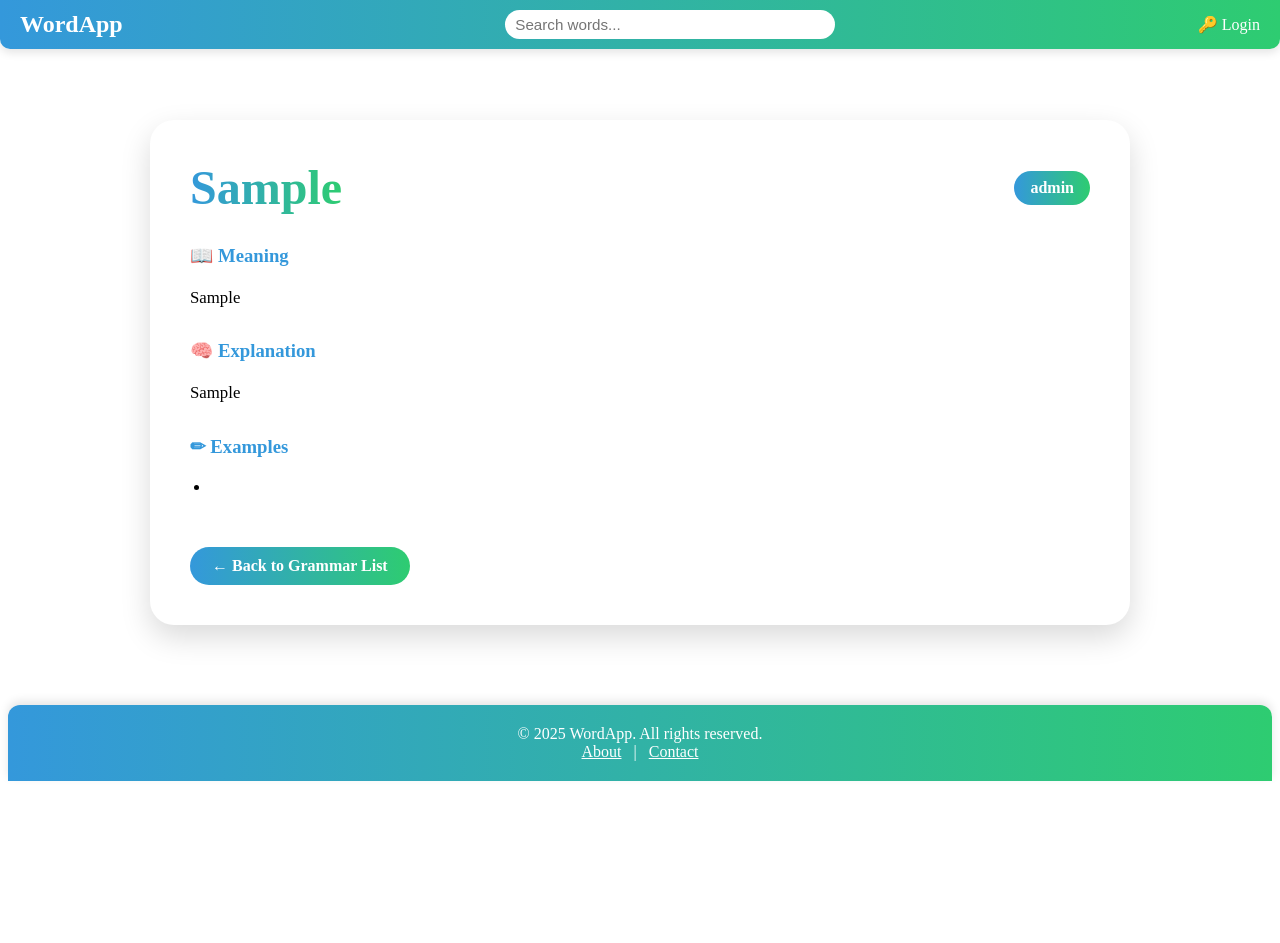
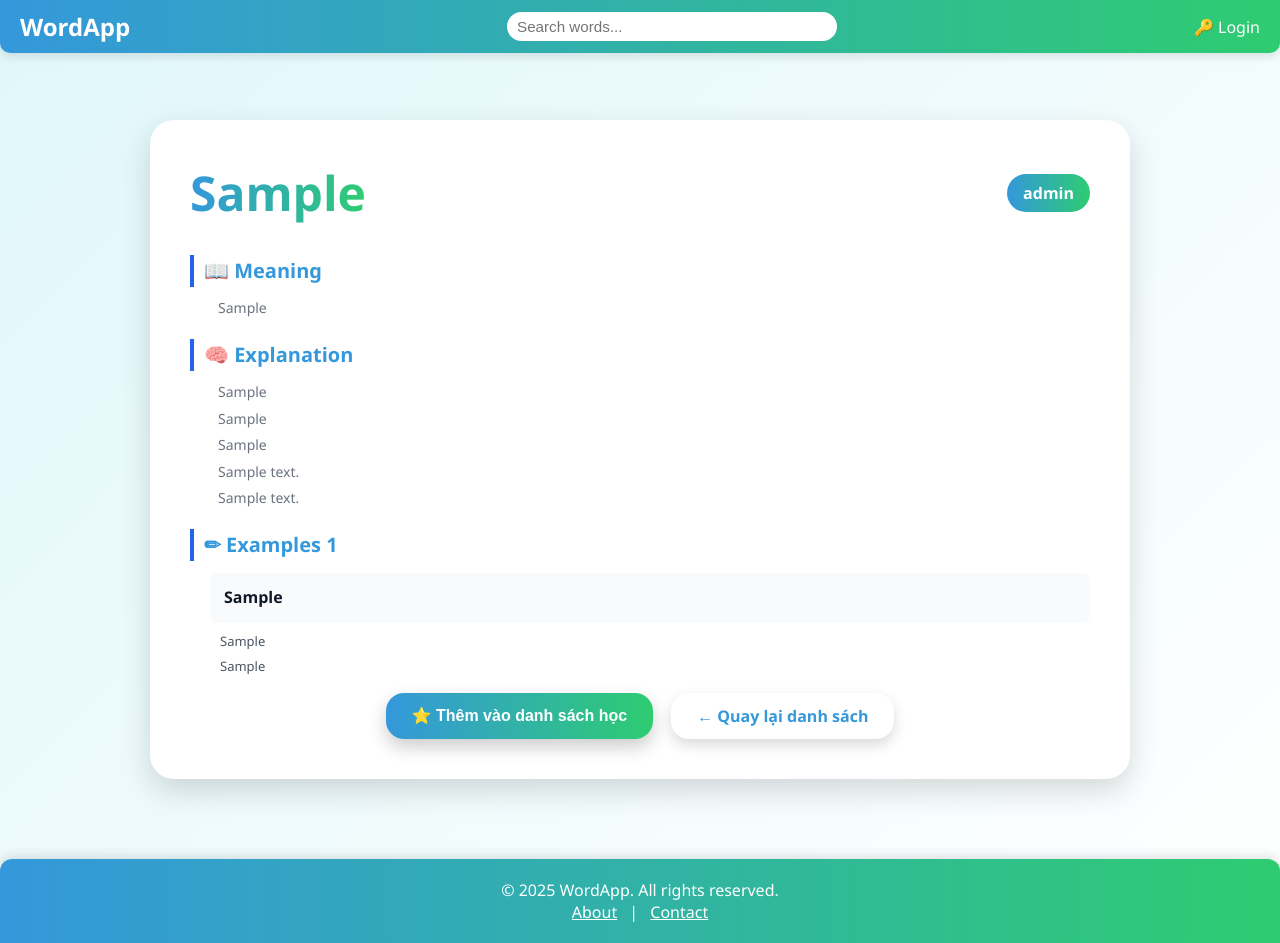
Before and after one commit to xuanthinh2612/japanese_learning_tool, a Flask app: page /grammar/1 in a window 1280 px wide. Before the commit the page ends 781 px from the top, so only its background shows below. Run offline with Flask 3, Linux system fonts and the light colour scheme; tables that the repository leaves empty hold one stand-in row (values such as "Sample post").

Commit message:
update003

```diff
--- a/controllers/home.py
+++ b/controllers/home.py
@@ -3,6 +3,7 @@
 from models import Article, Word, WordOccurrence, LearningItem
 from flask import g, session
 from models import User
+from services import run_import
 
 
 @app.before_request
@@ -18,6 +19,11 @@
 
 @app.route("/top-words")
 def top_words():
+    # run_import(
+    # kanji_file="data/kanji.json",
+    # vocab_file="data/vocab.json",
+    # grammar_file="data/grammar.json")
+
     words_data = []
     for w, freq, word_id in (
         db.session.query(
--- a/static/css/grammar.css
+++ b/static/css/grammar.css
@@ -1,9 +1,44 @@
+/* ===================== */
+/* General Styles        */
+/* ===================== */
+body {
+    font-family: 'Segoe UI', Tahoma, Geneva, Verdana, sans-serif;
+    margin: 0;
+    padding: 0;
+    background: linear-gradient(135deg, #e0f7fa, #ffffff);
+    color: #333;
+    overflow-x: hidden;
+
+    min-height: 100vh;
+    display: flex;
+    flex-direction: column;
+}
+
+/* ===================== */
+/* Header                */
+/* ===================== */
+h1 {
+    text-align: center;
+    margin-top: 80px;
+    font-size: 2.8rem;
+    background: linear-gradient(90deg, #3498db, #2ecc71);
+    -webkit-background-clip: text;
+    -webkit-text-fill-color: transparent;
+    font-weight: 800;
+    text-shadow: 2px 2px 6px rgba(0,0,0,0.1);
+}
+
 /* ===================== */
 /* Grammar List          */
 /* ===================== */
 
 .grammar-container {
-    grid-template-columns: repeat(5, 1fr);
+    display: grid;
+    grid-template-columns: repeat(3, 1fr); /* ✅ 5 cột desktop */
+    gap: 24px;
+    max-width: 1400px;
+    margin: 50px auto 90px;
+    padding: 0 20px;
 }
 
 .grammar-card {
@@ -46,6 +81,7 @@
     padding: 40px;
     border-radius: 24px;
     box-shadow: 0 12px 30px rgba(0,0,0,0.15);
+    font-family: "Segoe UI", "Hiragino Kaku Gothic ProN", sans-serif;
 }
 
 .grammar-header {
@@ -71,47 +107,114 @@
     font-weight: 700;
 }
 
+/* ==============================
+   SECTION
+============================== */
+
 .grammar-section {
     margin-bottom: 28px;
+    margin: 4px 0;
+    color: #374151;
+    line-height: 1.6;
 }
 
 .grammar-section h3 {
     margin-bottom: 10px;
     color: #3498db;
+    font-size: 20px;
+    font-weight: 600;
+    border-left: 4px solid #2563eb;
+    padding-left: 10px;
 }
 
 .grammar-section p {
+    padding: 0px 28px;
     font-size: 1.05rem;
     line-height: 1.7;
+    margin: 4px 0;
+    color: #374151;
+    line-height: 1.6;
+
 }
 
+/* Explanation nhỏ hơn */
+.grammar-section p {
+    font-size: 14px;
+    color: #6b7280;
+}
+
+/* ==============================
+   EXAMPLES
+============================== */
+
 .grammar-examples {
+    list-style: none;
     padding-left: 20px;
+    margin-top: 12px;
 }
 
 .grammar-examples li {
+    background: #f9fafb;
+    border-radius: 8px;
+    padding: 12px 14px;
     margin-bottom: 8px;
     line-height: 1.6;
 }
 
+/* Câu ví dụ chính */
+.grammar-examples li b {
+    font-size: 16px;
+    font-weight: 600;
+    color: #111827;
+}
+
+/* Translation, furigana nhỏ hơn */
+.grammar-examples p {
+    font-size: 13px;
+    padding: 0px 10px;
+    color: #4b5563;
+    margin-top: 2px;
+}
+
 /* ===================== */
-/* Back Button           */
+/* Pagination            */
 /* ===================== */
+.pagination {
+    display: flex;
+    justify-content: center;
+    align-items: center;
+    gap: 10px;
+    margin: 30px 0 80px;
+    flex-wrap: wrap;
+}
 
-.back-btn {
-    display: inline-block;
-    margin-top: 20px;
-    padding: 10px 22px;
-    border-radius: 20px;
+.pagination a,
+.pagination span {
+    padding: 7px 12px;
+    border-radius: 10px;
+    text-decoration: none;
+    font-weight: 600;
+    background: #fff;
+    color: #3498db;
+    box-shadow: 0 4px 10px rgba(0,0,0,0.15);
+    transition: all 0.3s ease;
+}
+
+.pagination a:hover {
+    transform: translateY(-2px);
     background: linear-gradient(90deg, #3498db, #2ecc71);
     color: #fff;
-    font-weight: 600;
-    text-decoration: none;
-    transition: transform 0.3s ease;
 }
 
-.back-btn:hover {
-    transform: translateY(-3px);
+.pagination .current {
+    background: linear-gradient(90deg, #3498db, #2ecc71);
+    color: #fff;
+}
+
+.pagination .dots {
+    background: none;
+    box-shadow: none;
+    color: #777;
 }
 
 /* ===================== */
--- a/static/css/style-base.css
+++ b/static/css/style-base.css
@@ -66,6 +66,13 @@
     border-radius: 12px;
 }
 
+/* ===================== */
+/* Main Styles           */
+/* ===================== */
+/* main {
+    flex: 1;
+    padding-top: 80px;
+} */
 
 /* ===================== */
 /* Card Styles           */
@@ -140,3 +147,42 @@
 footer a:hover {
     opacity: 0.85;
 }
+
+/* Button Actions */
+.btn-actions {
+    display: flex;
+    justify-content: center;
+    gap: 18px;
+    flex-wrap: wrap;
+}
+
+.btn {
+    padding: 12px 26px;
+    border-radius: 18px;
+    font-size: 1rem;
+    font-weight: 700;
+    cursor: pointer;
+    border: none;
+    transition: all 0.3s ease;
+}
+
+.btn.primary {
+    background: linear-gradient(90deg, #3498db, #2ecc71);
+    color: #fff;
+    box-shadow: 0 8px 18px rgba(0,0,0,0.2);
+}
+
+.btn.primary:hover {
+    transform: translateY(-5px);
+}
+
+.btn.ghost {
+    background: #fff;
+    color: #3498db;
+    text-decoration: none;
+    box-shadow: 0 6px 14px rgba(0,0,0,0.15);
+}
+
+.btn.ghost:hover {
+    transform: translateY(-5px);
+}
--- a/static/css/style-form.css
+++ b/static/css/style-form.css
@@ -6,7 +6,9 @@
     background-color: #f5f5f5;
     color: #333;
     margin: 0;
-    padding: 0 20px;
+    min-height: 100vh;
+    display: flex;
+    flex-direction: column;
 }
 
 /* ===================== */
--- a/templates/grammar_detail.html
+++ b/templates/grammar_detail.html
@@ -20,21 +20,34 @@
 
     <div class="grammar-section">
         <h3>🧠 Explanation</h3>
-        <p>{{ grammar.explanation }}</p>
+        {% if grammar.usages %}
+            {% for usage in grammar.usages %}
+                <p>{{ usage.pattern }}</p>
+                <p>{{ usage.meaning }}</p>
+                <p>{{ usage.explanation }}</p>
+                <p>{{ usage.h_note }}</p>
+                <p>{{ usage.note }}</p>
+
+                <div class="grammar-section">
+                    <h3>✏ Examples {{loop.index}}</h3>
+                    <ul class="grammar-examples">
+                        {% for ex in usage.examples %}
+                            <li><b>{{ ex.sentence }}</b></li>
+                            <p>{{ ex.furigana }}</p>
+                            <p>{{ ex.translation }}</p>
+                        {% endfor %}
+                    </ul>
+                </div>
+            {% endfor %}
+        {% endif %}
     </div>
 
-    {% if grammar.examples %}
-    <div class="grammar-section">
-        <h3>✏ Examples</h3>
-        <ul class="grammar-examples">
-            {% for ex in grammar.examples %}
-                <li>{{ ex.content }}</li>
-            {% endfor %}
-        </ul>
+    <!-- Actions -->
+    <div class="btn-actions">
+        <button class="btn primary">⭐ Thêm vào danh sách học</button>
+        <a href="/grammar" class="btn ghost">← Quay lại danh sách</a>
     </div>
-    {% endif %}
 
-    <a href="/grammar" class="back-btn">← Back to Grammar List</a>
 
 </div>
 {% endblock %}
--- a/templates/kanji_detail.html
+++ b/templates/kanji_detail.html
@@ -61,7 +61,7 @@
     {% endif %}
 
     <!-- Actions -->
-    <div class="kanji-actions">
+    <div class="btn-actions">
         <button class="btn primary">⭐ Thêm vào danh sách học</button>
         <a href="/kanji" class="btn ghost">← Quay lại danh sách</a>
     </div>
```
Also changed, not shown: models/models.py (+40 -26 lines), services/import_service.py (+122 -42 lines), static/css/kanji.css (+0 -35 lines), templates/grammar_list.html (+15 -11 lines).
